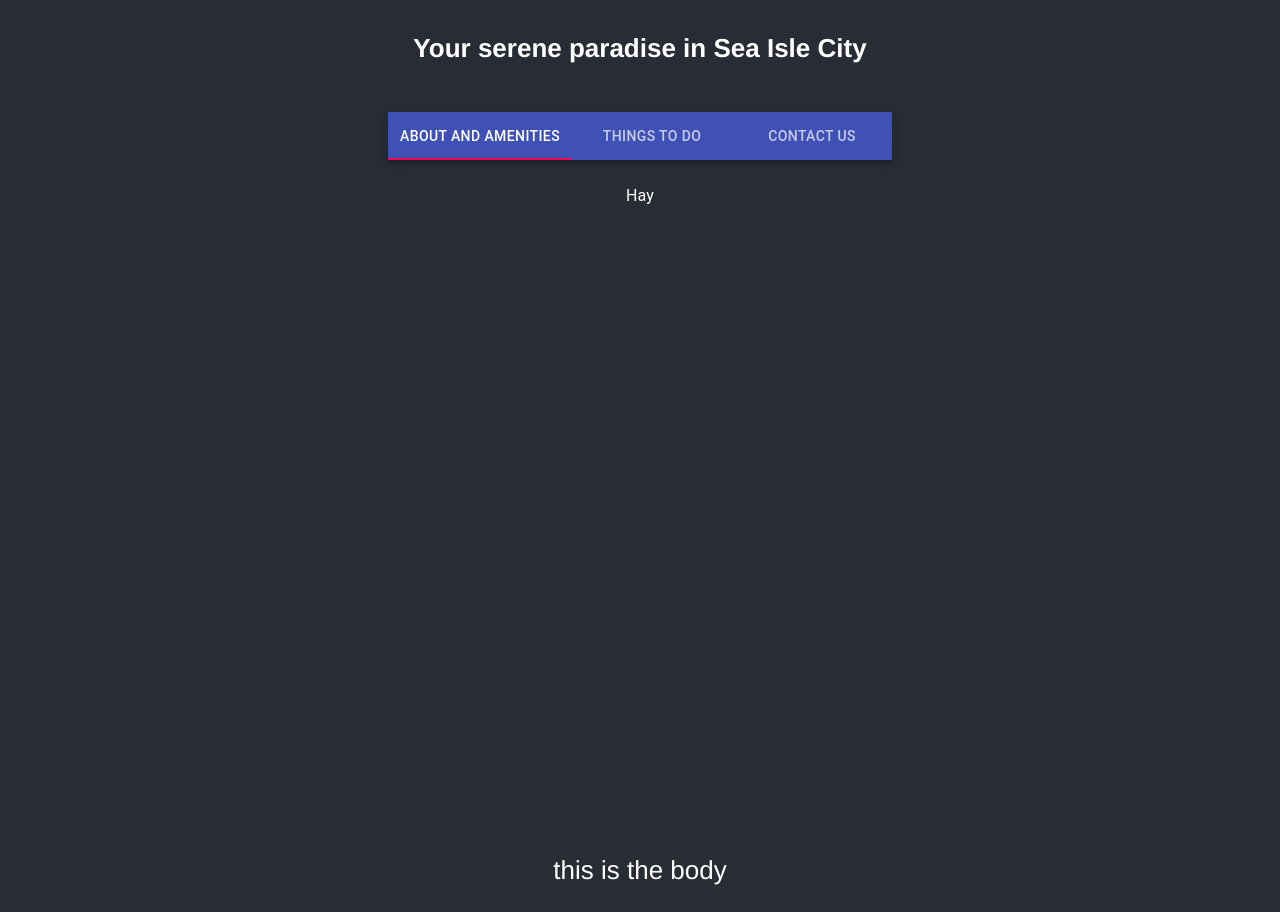
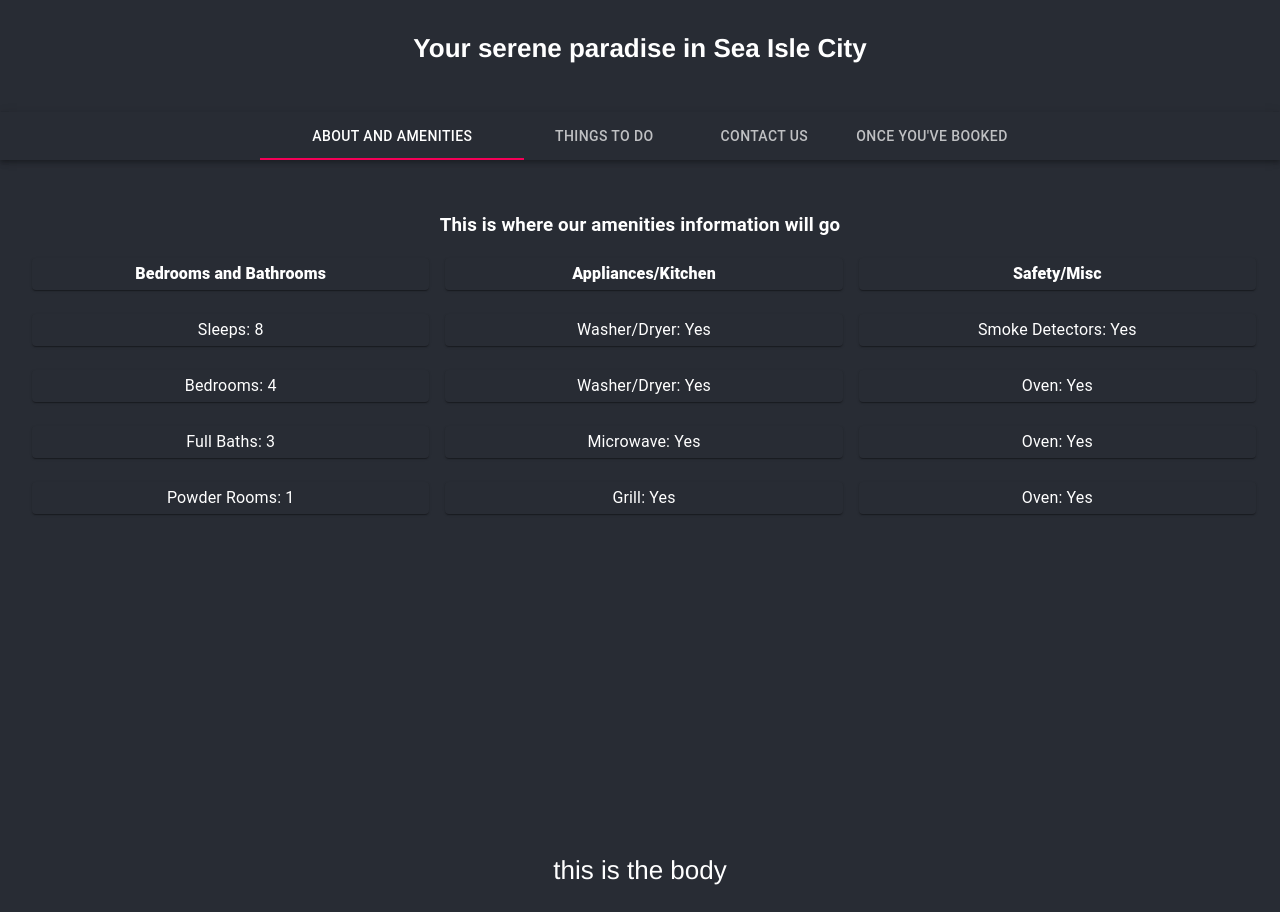
Before and after one commit to mshertz-dev/turtle-bay-house, a React app: page / in a window 1280 px wide. Shown: the part 688-1600 px from the top of the page. Built offline with nearby package versions, Linux system fonts and the light colour scheme.

Commit message:
created some new navigation tabs for content and started filling out amenities information

```diff
--- a/package.json
+++ b/package.json
@@ -38,8 +38,6 @@
   },
   "devDependencies": {
     "@babel/core": "^7.12.9",
-    "@babel/preset-env": "^7.12.7",
-    "babel-loader": "^8.2.2",
-    "webpack": "^5.10.0"
+    "@babel/preset-env": "^7.12.7"
   }
 }
--- a/src/App.css
+++ b/src/App.css
@@ -45,6 +45,16 @@ body {
 #testing123 {
   background-color: #282c34;
   color: white;
+  border-color: powderblue;
+  width: 100%;
+}
+
+#headerCard {
+  background-color: #282c34;
+  color: white;
+  border-color: powderblue;
+  width: 100%;
+  font-weight: 900;
 }
 
 @keyframes App-logo-spin {
--- /dev/null
+++ b/src/components/Amenities.jsx
@@ -0,0 +1,77 @@
+import React from 'react';
+import { makeStyles } from '@material-ui/core/styles';
+import Paper from '@material-ui/core/Paper';
+import Grid from '@material-ui/core/Grid';
+
+const useStyles = makeStyles((theme) => ({
+  root: {
+    flexGrow: 1,
+  },
+  paper: {
+    padding: theme.spacing(.5),
+    textAlign: 'center',
+    color: theme.palette.text.secondary,
+  },
+}));
+
+export default function Amenities() {
+  const classes = useStyles();
+
+  return (
+    <div className={classes.root}>
+      <h3>This is where our amenities information will go</h3>
+      <Grid container spacing={3}>
+      {/* new row */}
+      <Grid item xs={4}>
+          <Paper className={classes.paper} id='headerCard'>Bedrooms and Bathrooms</Paper>
+        </Grid>
+        <Grid item xs={4}>
+          <Paper className={classes.paper} id='headerCard'>Appliances/Kitchen</Paper>
+        </Grid>
+        <Grid item xs={4}>
+          <Paper className={classes.paper} id='headerCard'>Safety/Misc</Paper>
+        </Grid>
+        {/* new row */}
+        <Grid item xs={4}>
+          <Paper className={classes.paper} id='testing123'>Sleeps: 8</Paper>
+        </Grid>
+        <Grid item xs={4}>
+          <Paper className={classes.paper} id='testing123'>Washer/Dryer: Yes</Paper>
+        </Grid>
+        <Grid item xs={4}>
+          <Paper className={classes.paper} id='testing123'>Smoke Detectors: Yes</Paper>
+        </Grid>
+        {/* new row */}
+        <Grid item xs={4}>
+          <Paper className={classes.paper} id='testing123'>Bedrooms: 4</Paper>
+        </Grid>
+        <Grid item xs={4}>
+          <Paper className={classes.paper} id='testing123'>Washer/Dryer: Yes</Paper>
+        </Grid>
+        <Grid item xs={4}>
+          <Paper className={classes.paper} id='testing123'>Oven: Yes</Paper>
+        </Grid>
+        {/* new row */}
+        <Grid item xs={4}>
+          <Paper className={classes.paper} id='testing123'>Full Baths: 3</Paper>
+        </Grid>
+        <Grid item xs={4}>
+          <Paper className={classes.paper} id='testing123'>Microwave: Yes</Paper>
+        </Grid>
+        <Grid item xs={4}>
+          <Paper className={classes.paper} id='testing123'>Oven: Yes</Paper>
+        </Grid>
+        {/* new row */}
+        <Grid item xs={4}>
+          <Paper className={classes.paper} id='testing123'>Powder Rooms: 1</Paper>
+        </Grid>
+        <Grid item xs={4}>
+          <Paper className={classes.paper} id='testing123'>Grill: Yes</Paper>
+        </Grid>
+        <Grid item xs={4}>
+          <Paper className={classes.paper} id='testing123'>Oven: Yes</Paper>
+        </Grid>
+      </Grid>
+    </div>
+  );
+}
--- a/src/components/Tabs.jsx
+++ b/src/components/Tabs.jsx
@@ -1,11 +1,14 @@
 import React from "react";
 import PropTypes from "prop-types";
 import { makeStyles } from "@material-ui/core/styles";
+import { createMuiTheme } from '@material-ui/core/styles';
 import AppBar from "@material-ui/core/AppBar";
 import Tabs from "@material-ui/core/Tabs";
 import Tab from "@material-ui/core/Tab";
 import Typography from "@material-ui/core/Typography";
 import Box from "@material-ui/core/Box";
+import '../App.css';
+import Amenities from './Amenities.jsx';
 
 function TabPanel(props) {
   const { children, value, index, ...other } = props;
@@ -19,7 +22,7 @@ function TabPanel(props) {
       {...other}
     >
       {value === index && (
-        <Box p={3}>
+        <Box p={4}>
           <Typography>{children}</Typography>
         </Box>
       )}
@@ -57,23 +60,26 @@ export default function SimpleTabs() {
   };
 
   return (
-    <div className={classes.root}>
-      <AppBar position="static">
+    <div className={classes.root} id='testing123'>
+      <AppBar position="static" id='testing123'>
         <Tabs
+          id='testing123'
           value={value}
           onChange={handleChange}
           aria-label="simple tabs example"
           centered
         >
-          <Tab label="About and Amenities" {...a11yProps(0)} />
+          <Tab label="About and Amenities" {...a11yProps(0)} id='testing123'/>
+
           <Tab label="Things To Do" {...a11yProps(1)} />
           <Tab label="Contact Us" {...a11yProps(2)} />
+          <Tab label="Once You've Booked" {...a11yProps(3)} />
         </Tabs>
       </AppBar>
       <TabPanel value={value} index={0}>
-        Hay
+        <Amenities></Amenities>
       </TabPanel>
-      <TabPanel value={value} index={1}>
+      <TabPanel value={value} index={1} >
         Item Two
       </TabPanel>
       <TabPanel value={value} index={2}>
```
Also changed, not shown: src/components/ContactUs.js (added), 3 other files.
